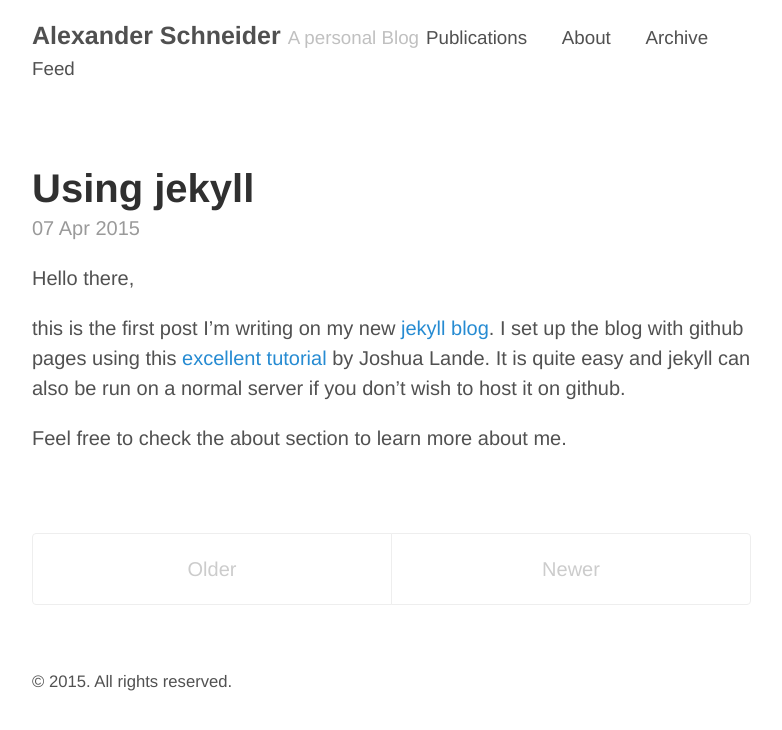
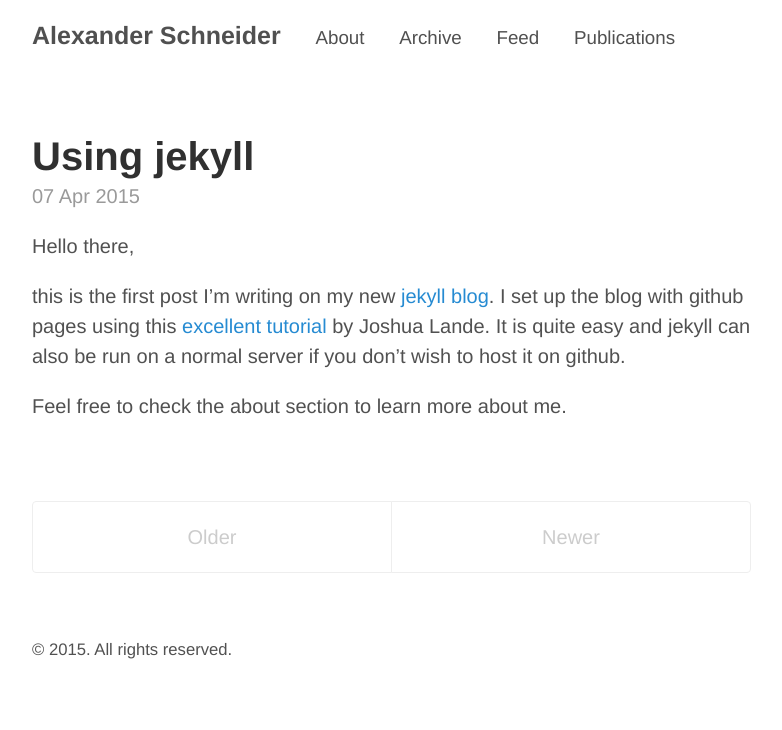
Before and after one commit to Wegi/wegi.github.io, a Jekyll site: the page built from index.html, in a window 1280 px wide. Shown: the top 730 px of the page, without its empty margins (248-1030 px from the left). Built offline with Jekyll 4.4.1, drawn with Linux system fonts in a browser that asks for light colours; the list of posts is cut into pages by our own code.

```diff
--- a/_config.yml
+++ b/_config.yml
@@ -4,7 +4,7 @@ relative_permalinks: true
 
 # Setup
 title:            Alexander Schneider
-tagline:          A personal Blog
+tagline:
 url:              http://wegi.github.io
 paginate:         1
 baseurl:          http://wegi.github.io/
@@ -22,3 +22,4 @@ pages_list:
   About: '/about'
   Archive: '/archive'
   Feed: '/atom.xml'
+  Publications: '/publications'
--- a/_layouts/default.html
+++ b/_layouts/default.html
@@ -10,7 +10,6 @@
         <h3 class="masthead-title">
           <a href="{{ site.baseurl }}" title="Home">{{ site.title }}</a>
           <small>{{ site.tagline }}</small>
-          <small><a href="/publications">Publications</a></small>
           {% for page in site.pages_list %}
           &nbsp;&nbsp;&nbsp;
           <small><a href="{{ page[1]  }}">{{ page[0] }}</a></small>
```
